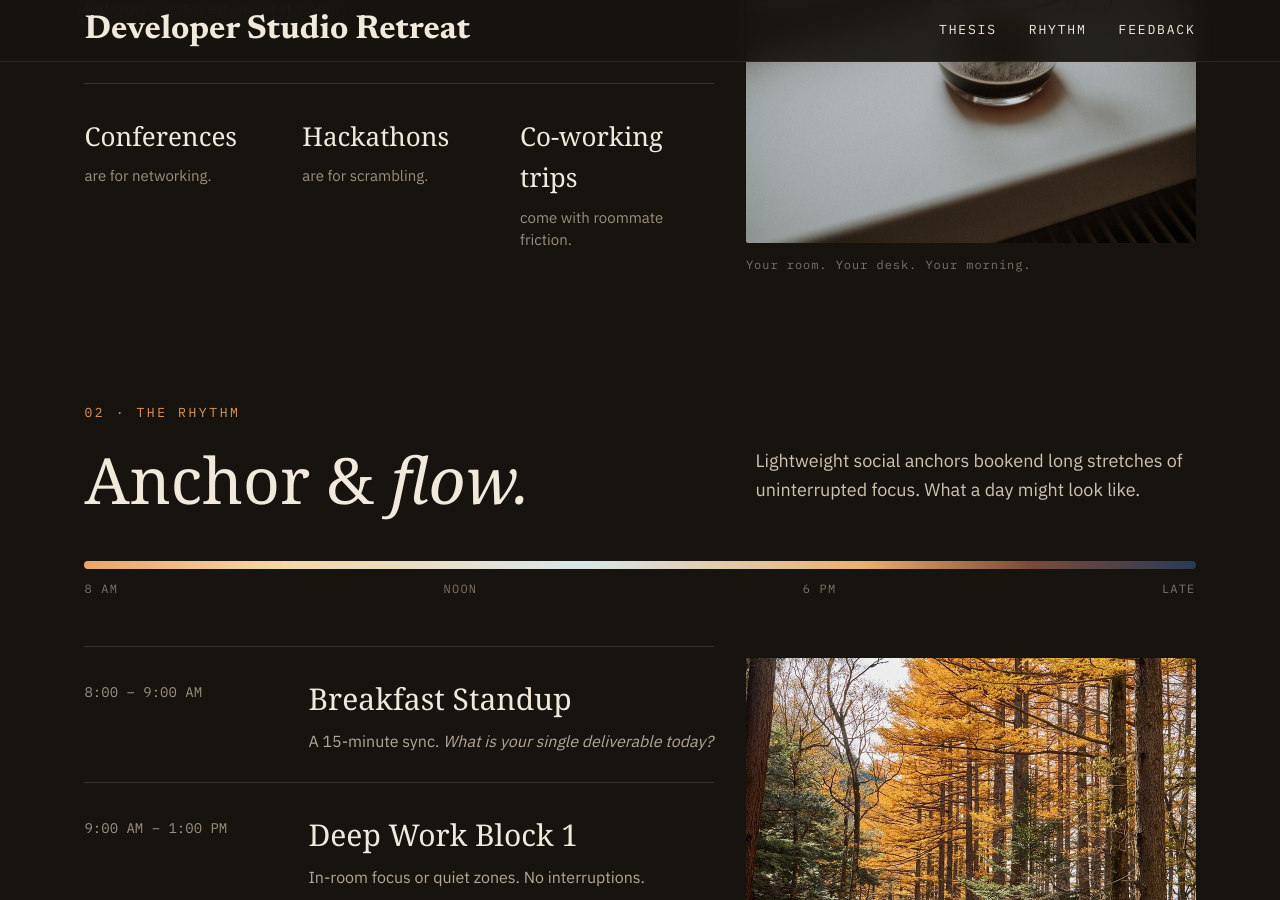
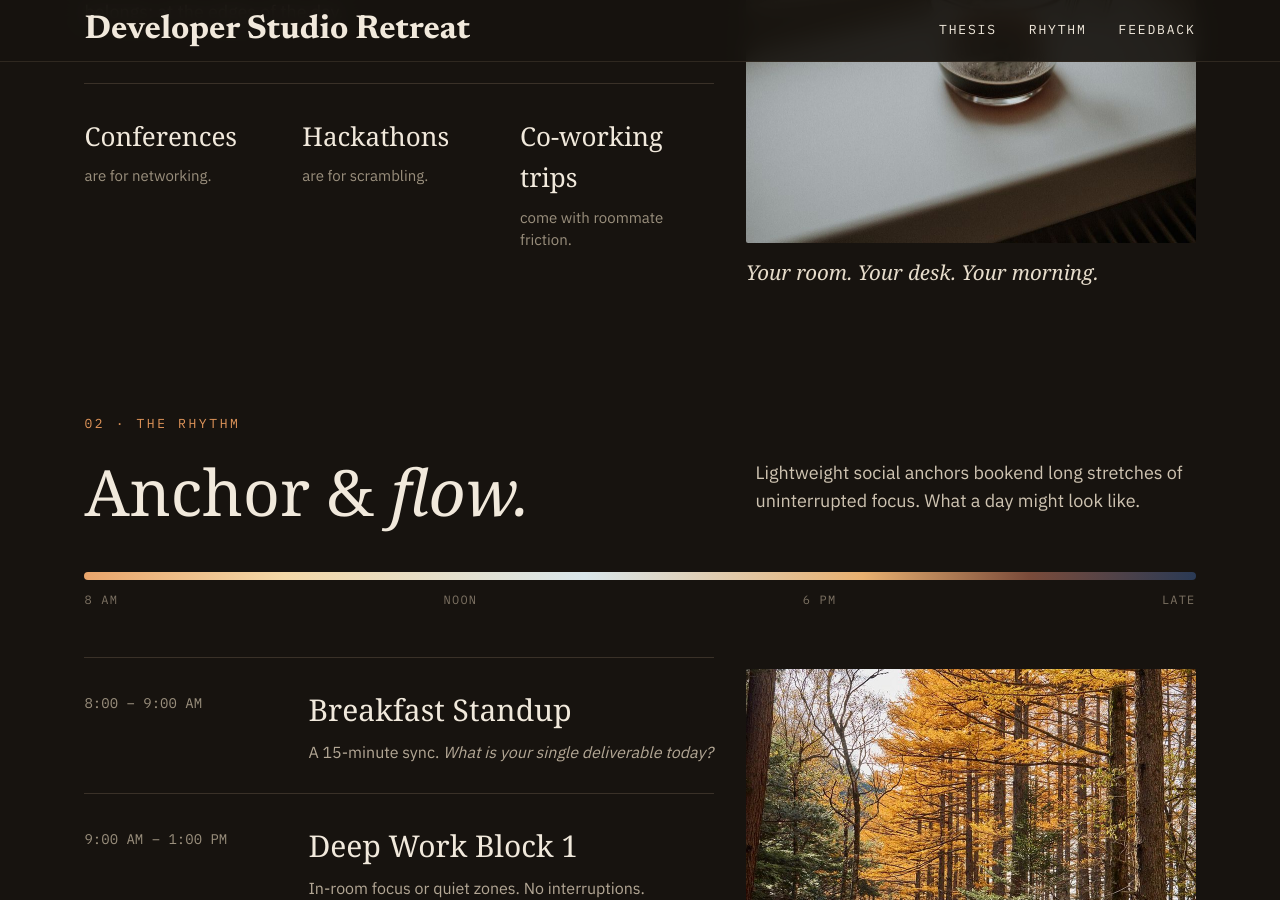
Before and after one commit to BruceEckel/developer-studio-retreat, a Jekyll site: the page built from index.md, in a window 1280 px wide and 900 px high, scrolled down 1276 px. Built offline with Jekyll 4.4.1, drawn with Linux system fonts in a browser that asks for light colours; some web fonts are replaced; comment, search, counter and statistics services are not loaded.

Commit message:
Make photo captions larger and more visible
Co-Authored-By: Claude Fable 5 <noreply@anthropic.com>
Claude-Session: https://claude.ai/code/session_01VmKJ42KRS4uVBuzi3yJXQ4

```diff
--- a/assets/css/retreat.css
+++ b/assets/css/retreat.css
@@ -60,11 +60,12 @@ em { font-style: italic; }
 }
 
 figcaption {
-  font-family: var(--mono);
-  font-size: 12px;
-  letter-spacing: 0.08em;
-  color: var(--faint);
-  margin-top: 12px;
+  font-family: var(--serif);
+  font-size: clamp(20px, 1.6vw, 24px);
+  font-style: italic;
+  line-height: 1.3;
+  color: var(--paper-2);
+  margin-top: 16px;
 }
 
 /* Hero */
```
